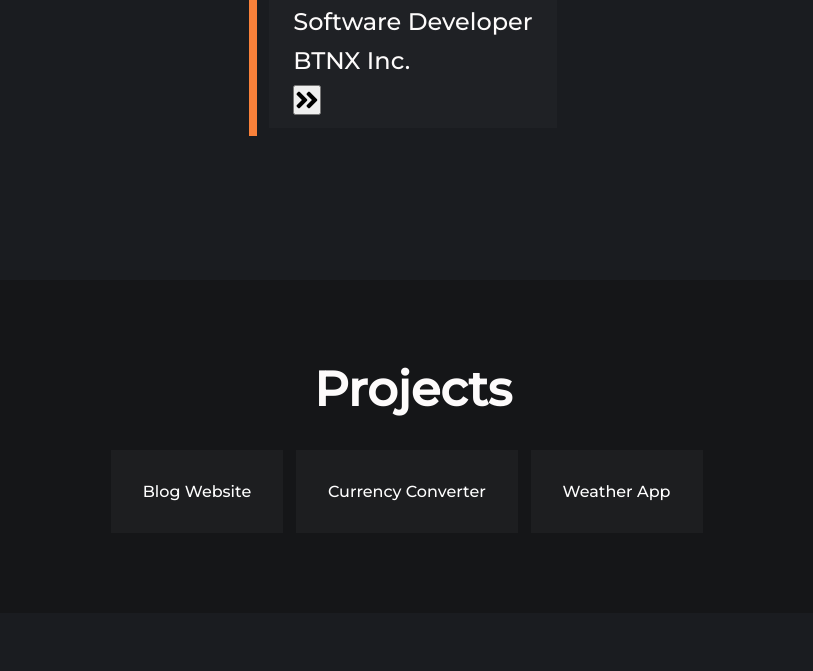
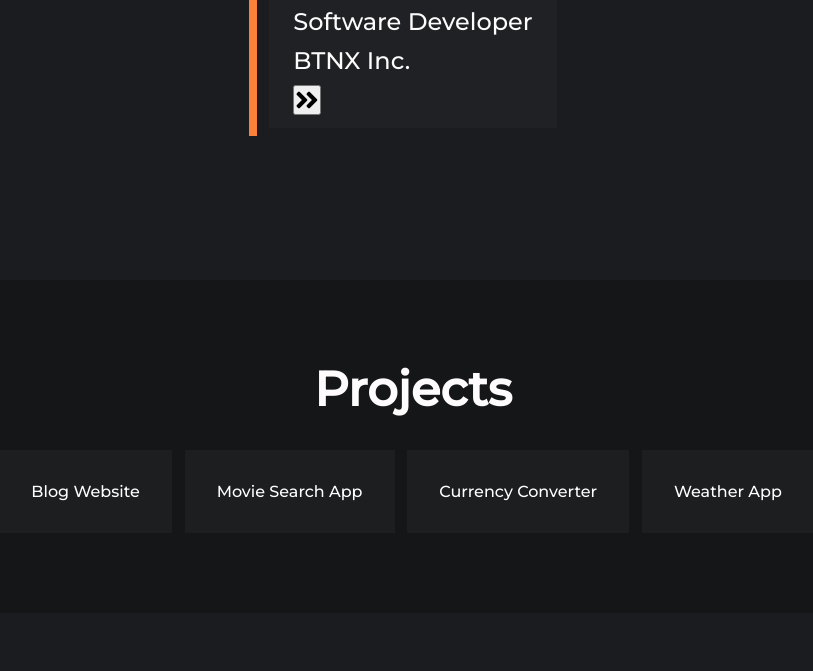
Before and after one commit to sterlyn-t/personal-site, a plain HTML site: page index.html in a window 1280 px wide. Shown: the part 2021-2692 px from the top of the page, without its empty margins (227-1040 px from the left). Drawn offline with Linux system fonts and the light colour scheme.

Commit message:
Updated index.html

```diff
--- a/index.html
+++ b/index.html
@@ -106,6 +106,9 @@
             <a href="https://anonymous-b.herokuapp.com/">
              <div>Blog Website</div>
             </a>
+            <a href="https://sterlyn-t.github.io/movie-search-app/">
+             <div>Movie Search App</div>
+            </a>
             <a href="https://sterlyn-t.github.io/currency-converter/">
                 <div>Currency Converter</div>
             </a>
```
